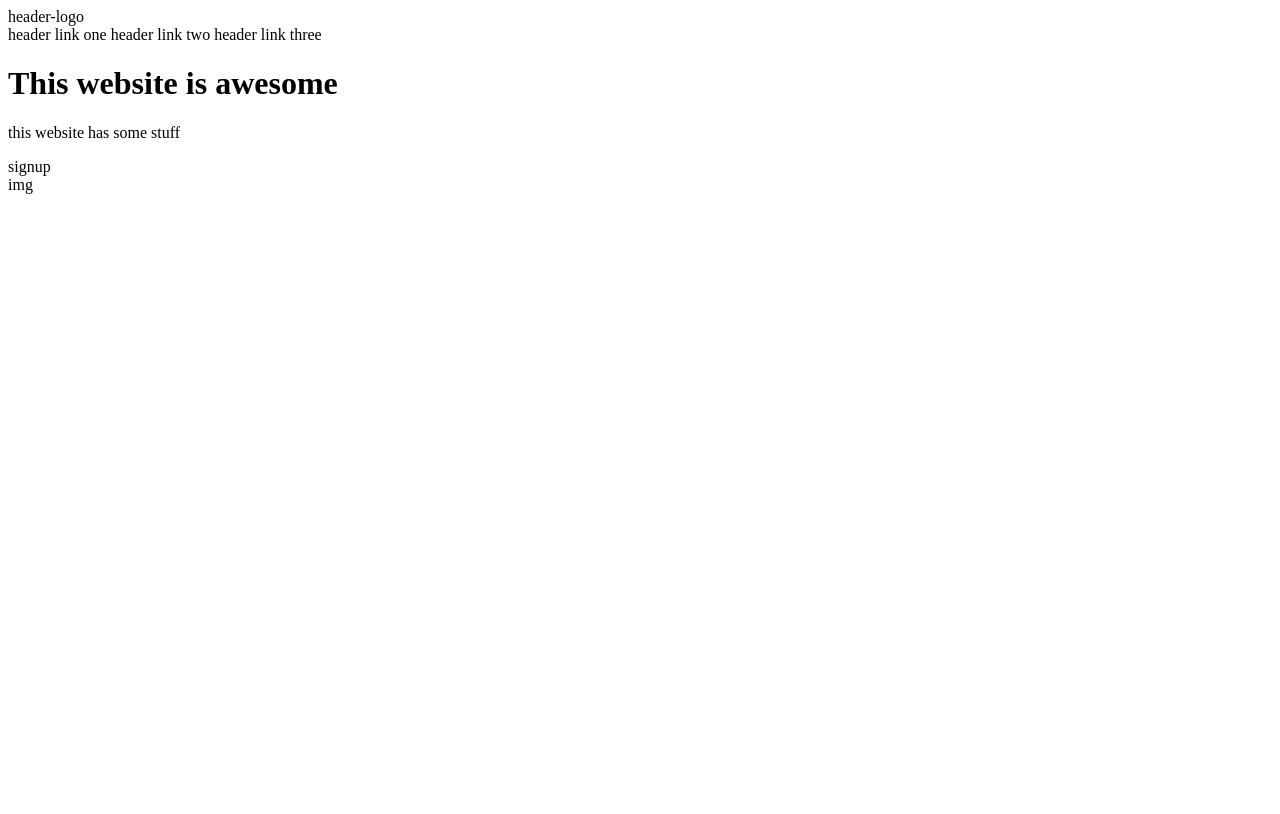
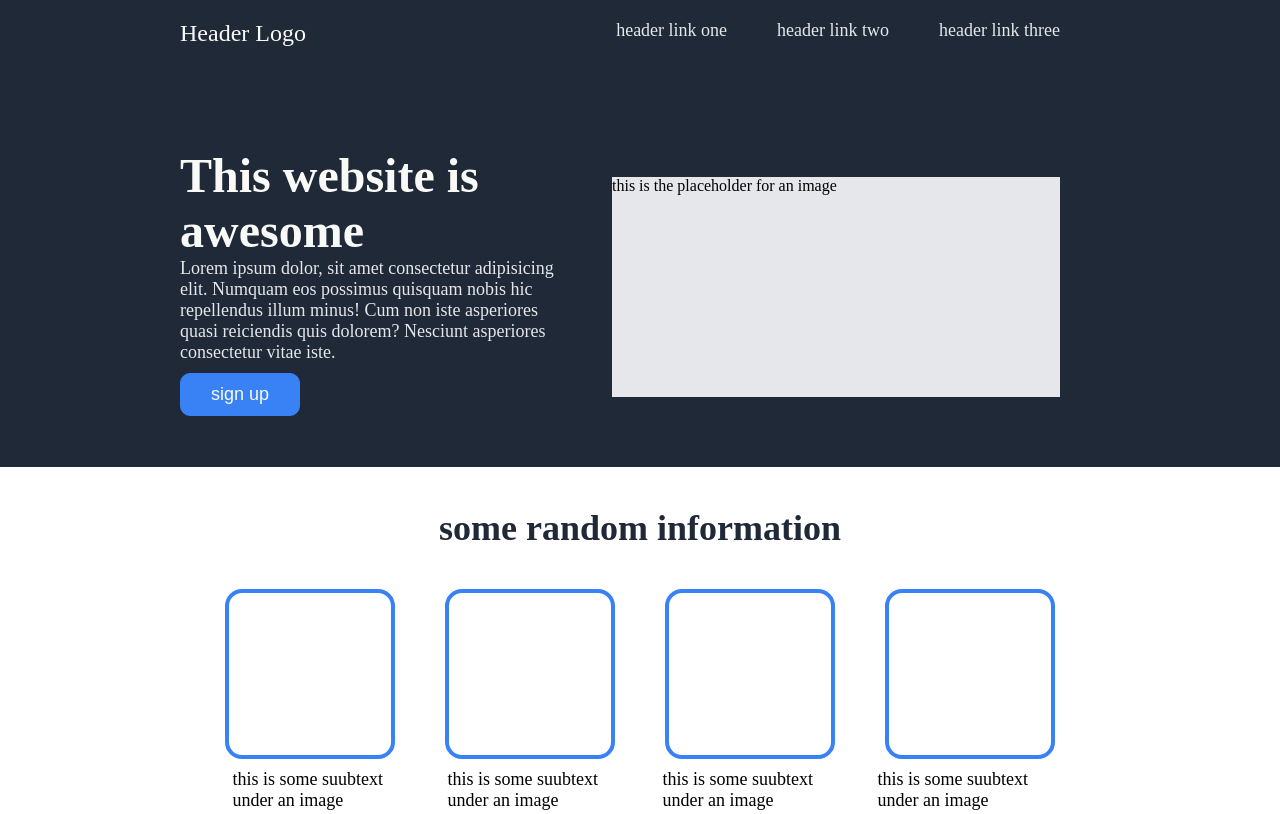
Before and after one commit to MathewKaloyares/landing-page, a plain HTML site: page index.html in a window 1280 px wide. Shown: the top 814 px of the page. Drawn offline with Linux system fonts and the light colour scheme.

Commit message:
styles.css

```diff
--- a/index.html
+++ b/index.html
@@ -8,24 +8,71 @@
     <link rel="stylesheet" href="styles.css">
 </head>
 <body>
-    <div class="header-container">
-        <div class="header">
-            <div class="header-logo">header-logo</div>
-            <div class="links">
-                <a>header link one</a>
-                <a>header link two</a>
-                <a>header link three</a>
+    <div class="page-container">
+        <div class="hero-container">
+            <div class="header">
+                <div class="header-logo">Header Logo</div>
+                <div class="header-links">
+                    <a class="link">header link one</a>
+                    <a class="link">header link two</a>
+                    <a class="link">header link three</a>
+
+                </div>
+            </div>
+
+            <div class="hero">
+                <div class="hero-left"><h1>This website is awesome</h1>
+                    <p>Lorem ipsum dolor, sit amet consectetur adipisicing elit. Numquam eos possimus quisquam nobis hic repellendus illum minus! Cum non iste asperiores quasi reiciendis quis dolorem? Nesciunt asperiores consectetur vitae iste.</p>
+                    <button>sign up</button>
+                </div>
+                <div class="image">this is the placeholder for an image</div>
+            </div>
+
+        </div>
+        <div class="info-container">
+
+
+            <div class="cards-container">
+                <h2 class="info">some random information</h2>
+                <div class="cards">
+                    <div class="card"></div>
+                    <div class="card"></div>
+                    <div class="card"></div>
+                    <div class="card"></div>
+                </div>
+                <div class="subtext">
+                    <p>this is some suubtext under an image</p>
+                    <p>this is some suubtext under an image</p>
+                    <p>this is some suubtext under an image</p>
+                    <p>this is some suubtext under an image</p>
+                </div>
             </div>
         </div>
-        <div class="hero-container">
-            <div class="cta">
-                <h1>This website is awesome</h1>
-                <p>this website has some stuff</p>
-                <div class="button">signup</div>
+        <div class="quote-container">
+            <blockquote>This is an inspiring quote, or a testimonial from a
+                customer. Maybe it's just filling up space, or maybe
+                people will actually read it. Who knows? All I know
+                is that it looks nice.
+
+            </blockquote>
+            <cite>-Thor, god of thunder</cite>
+
+
+        </div>
+        <div class="cta-container">
+            <div class="cta-left">
+                <h3>Call to action its time</h3>
+                <p>sign up for our product by clicking that button over there</p>
             </div>
-            <div class="image">img</div>
+
+            <div class="button"><button class="cta-button">Sign up</button></div>
+
         </div>
+
+        <div class="footer-container">
+            <p id="footer-text"> copyright @ peachtheheist 2022</p>
+        </div>
+
     </div>
-
 </body>
 </html>
--- a/styles.css
+++ b/styles.css
@@ -0,0 +1,186 @@
+* {
+    box-sizing: border-box;
+    margin: 0;
+}
+
+.page-container{
+    display: flex;
+    flex-direction: column;
+    align-items: center;
+    width: 100vw;
+}
+.hero-container{
+    display: flex;
+    justify-content: center;
+    flex-direction: column;
+    background-color: #1f2937;
+
+}
+.header{
+    display: flex;
+    justify-content: space-between;
+    padding:20px;
+
+}
+.header-logo{
+    color: #f9faf8;
+    font-size: 24px;
+    margin-left: 160px;
+}
+.header-links{
+    display: flex;
+    justify-content: center;
+    gap: 50px;
+    margin-right: 200px;
+}
+.link{
+    color: #e5e7eb;
+    font-size: 18px;
+}
+.hero{
+    display: flex;
+    justify-content: space-between;
+    align-items: center;
+    height: 50vh;
+
+
+
+}
+.hero-left{
+
+    width: 30%;
+    margin-left: 180px;
+    margin-top: 40px;
+
+
+}
+h1{
+    font-size: 48px;
+    color: #f9faf8;
+}
+p{
+    font-size: 18px;
+    color: #e5e7eb;
+}
+button{
+    background-color: #3882f6;
+    padding: 10px 30px;
+    border: 1px solid #3882f6;
+    border-radius: 10px;
+    font-size: 18px;
+    color: #f9faf8;
+    margin: 10px 0;
+}
+
+.image{
+    height: 220px;
+    width: 35%;
+    background-color: #e5e7eb;
+    margin-right: 220px;
+    margin-top: 40px;
+}
+
+
+
+.cards-container{
+    display: flex;
+    align-items: center;
+    justify-content: center;
+    flex-direction: column;
+
+
+
+}
+.cards{
+    display: flex;
+    justify-content: center;
+    align-items: center;
+    gap: 50px;
+}
+
+.card{
+    width: 170px;
+    height: 170px;
+    border:4px solid #3882f6;
+    border-radius: 10%;
+    margin-bottom: 10px;
+}
+.subtext{
+    display: flex;
+    justify-content: space-between;
+    width: 68%;
+    gap: 45px;
+}
+
+.subtext p {
+    color: black;
+    font-size: 18px;
+}
+.info{
+    font-size: 36px;
+    color: #1f2937;
+    margin: 40px;
+}
+.quote-container{
+    display: flex;
+    flex-direction: column;
+    justify-content: center;
+    align-items: center;
+    background-color: #e5e7eb;
+    margin: 50px 200px;
+    padding: 250px;
+    width: 100%;
+    height: 400px;
+
+}
+
+blockquote{
+    font-size: 36px;
+    color: #1F2937;
+
+}
+cite{
+    margin-left: 640px;
+    margin-top: 20px;
+    font-size: 24px;
+
+}
+.cta-container{
+    display: flex;
+    flex-direction: row;
+    justify-content: center;
+    align-items: center;
+    background-color: #3882f6;
+    height: 150px;
+    width: 70%;
+    border-radius: 10px;
+    margin-bottom: 80px;
+
+}
+.cta-left h3{
+    font-size: 28px;
+    color: #f9faf8;
+}
+.button{
+    display: flex;
+    margin-left: 200px;
+
+
+}
+.cta-button{
+    border: 2px solid white;
+
+
+}
+.footer-container{
+    display: flex;
+    height: 110px;
+    width: 100%;
+    background-color: #1F2937;
+    justify-content: center;
+    align-items: center;
+
+}
+#footer-text{
+    font-size: 20px;
+}
```
Also changed, not shown: 1 other file.
